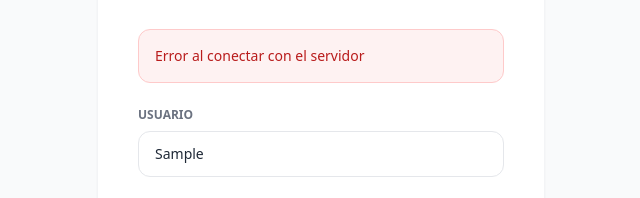
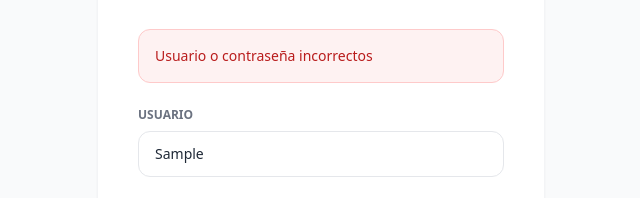
Before and after one commit to ontiverosadrian/cita-hospital, a website: page login.html in a window 1280 px wide. Both pictures are taken after typing "Sample", "Sample123" into the empty fields and a click on the button "Iniciar Sesión". Shown: the part 256-454 px from the top of the page, 319-959 px from the left. Drawn offline with nearby package versions, Linux system fonts and the light colour scheme; no server answers.

Commit message:
Actualizar login para localStorage

```diff
--- a/login.html
+++ b/login.html
@@ -40,30 +40,22 @@
     </div>
 
     <script>
-        async function iniciarSesion(event) {
+        function iniciarSesion(event) {
             event.preventDefault();
-            const usuario = document.getElementById('usuario').value;
-            const password = document.getElementById('password').value;
+            const usuarioInput = document.getElementById('usuario').value.trim();
+            const passwordInput = document.getElementById('password').value.trim();
             const errorDiv = document.getElementById('mensaje-error');
 
-            try {
-                const response = await fetch('http://localhost:3000/api/login', {
-                    method: 'POST',
-                    headers: { 'Content-Type': 'application/json' },
-                    body: JSON.stringify({ usuario, password })
-                });
+            // Credenciales de acceso de prueba (puedes cambiarlas aquí)
+            const usuarioValido = "admin";
+            const passwordValido = "1234";
 
-                const resultado = await response.json();
-
-                if (response.ok) {
-                    localStorage.setItem('tokenAdmin', resultado.token);
-                    window.location.href = 'admin-citas.html';
-                } else {
-                    errorDiv.innerText = resultado.error || 'Credenciales inválidas';
-                    errorDiv.classList.remove('hidden');
-                }
-            } catch (error) {
-                errorDiv.innerText = 'Error al conectar con el servidor';
+            if (usuarioInput === usuarioValido && passwordInput === passwordValido) {
+                // Guardar indicador de sesión activa en el navegador
+                localStorage.setItem('tokenAdmin', 'sesion-activa-valida');
+                window.location.href = 'admin-citas.html';
+            } else {
+                errorDiv.innerText = 'Usuario o contraseña incorrectos';
                 errorDiv.classList.remove('hidden');
             }
         }
```
